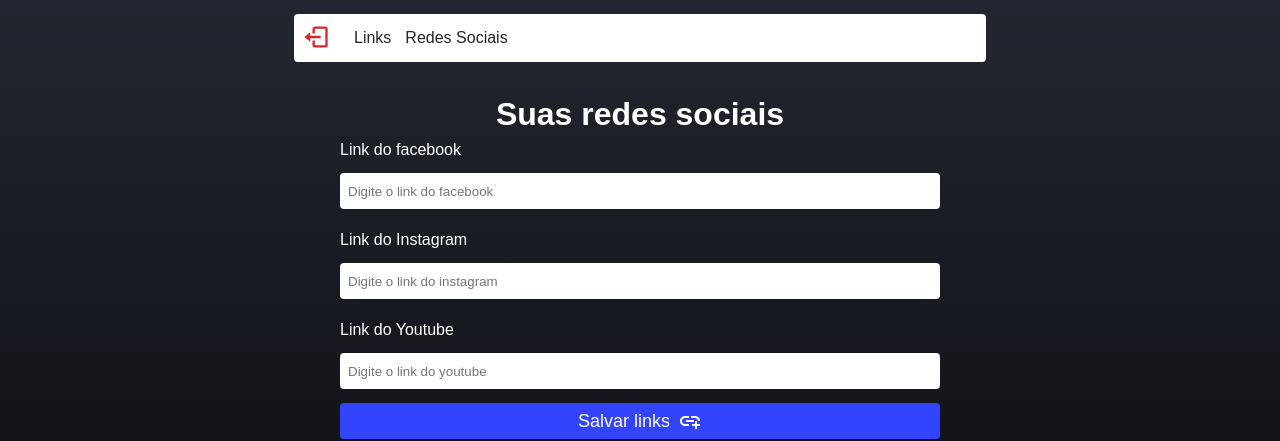
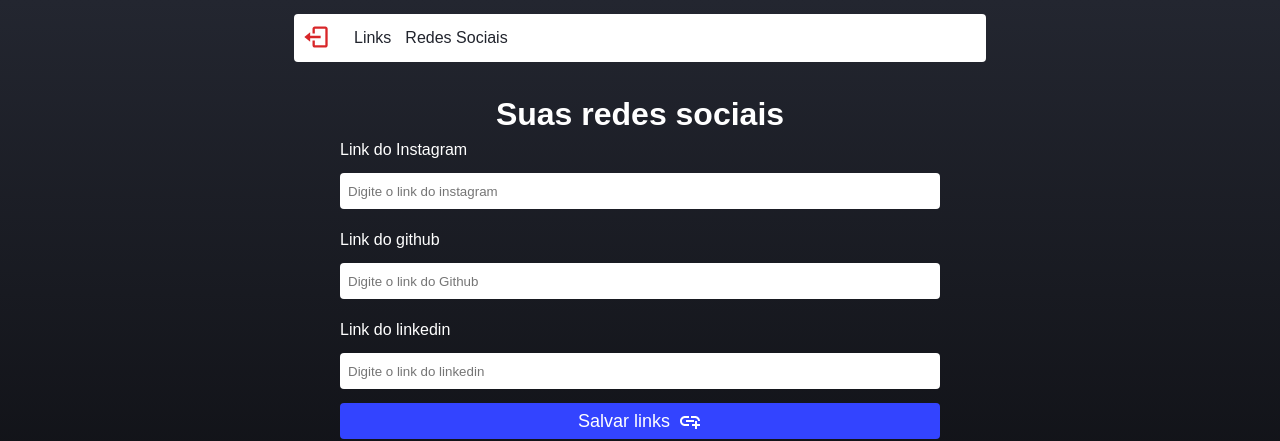
Before and after one commit to Jorisson/devlink, a React (Create React App) app: page /admin/social in a window 1280 px wide. Shown: the top 441 px of the page. Built offline with nearby package versions, Linux system fonts and the light colour scheme; no server answers; the database is empty; sample sign-in values are in the browser's storage.

Commit message:
Ajustes nas redes sociais

```diff
--- a/public/index.html
+++ b/public/index.html
@@ -10,34 +10,11 @@
       content="Web site created using create-react-app"
     />
     <link rel="apple-touch-icon" href="%PUBLIC_URL%/logo192.png" />
-    <!--
-      manifest.json provides metadata used when your web app is installed on a
-      user's mobile device or desktop. See https://developers.google.com/web/fundamentals/web-app-manifest/
-    -->
-    <link rel="manifest" href="%PUBLIC_URL%/manifest.json" />
-    <!--
-      Notice the use of %PUBLIC_URL% in the tags above.
-      It will be replaced with the URL of the `public` folder during the build.
-      Only files inside the `public` folder can be referenced from the HTML.
-
-      Unlike "/favicon.ico" or "favicon.ico", "%PUBLIC_URL%/favicon.ico" will
-      work correctly both with client-side routing and a non-root public URL.
-      Learn how to configure a non-root public URL by running `npm run build`.
-    -->
-    <title>Sujeito Programador - Meus links</title>
+     <link rel="manifest" href="%PUBLIC_URL%/manifest.json" />
+    <title>Jorisson Yagami - Cartão de Visita</title>
   </head>
   <body>
     <noscript>You need to enable JavaScript to run this app.</noscript>
     <div id="root"></div>
-    <!--
-      This HTML file is a template.
-      If you open it directly in the browser, you will see an empty page.
-
-      You can add webfonts, meta tags, or analytics to this file.
-      The build step will place the bundled scripts into the <body> tag.
-
-      To begin the development, run `npm start` or `yarn start`.
-      To create a production bundle, use `npm run build` or `yarn build`.
-    -->
   </body>
 </html>
--- a/src/pages/Home/index.js
+++ b/src/pages/Home/index.js
@@ -1,6 +1,6 @@
 import { Social } from '../../components/Social'
 import './home.css'
-import {FaInstagram, FaGithub, FaYoutube} from 'react-icons/fa'
+import {FaInstagram, FaGithub, FaLinkedin} from 'react-icons/fa'
 import {useState, useEffect} from 'react'
 import {db} from '../../services/fireBaseConection'
 import{
@@ -44,9 +44,9 @@ export default function Home (){
     .then((snapshot)=>{
       if(snapshot.data() !== undefined){
         setSocialLinks({
-          facebook: snapshot.data().facebook,
           instagram: snapshot.data().instagram,
-          youtube: snapshot.data().youtube
+          github: snapshot.data().github,
+          linkedin: snapshot.data().linkedin
         })
       }
     })
@@ -68,14 +68,14 @@ export default function Home (){
         ))}
         {links.length !== 0 && Object.keys(socialLinks).length > 0 && (
           <footer>
-            <Social url={socialLinks?.facebook}>
+            <Social url={socialLinks?.instagram}>
               <FaInstagram size={35} color="#fff" />
             </Social>
-            <Social url={socialLinks?.instagram}>
+            <Social url={socialLinks?.github}>
               <FaGithub size={35} color="#fff" />
             </Social>
-            <Social url={socialLinks?.youtube}>
-              <FaYoutube size={35} color="#fff" />
+            <Social url={socialLinks?.linkedin}>
+              <FaLinkedin size={35} color="#fff" />
             </Social>
           </footer>
         )}
--- a/src/pages/Networks/index.js
+++ b/src/pages/Networks/index.js
@@ -12,9 +12,9 @@ import{
 import { toast } from 'react-toastify'
 
 export default function Networks(){
-  const [facebook, setFacebook] = useState("");
   const [instagram, setInstagram] = useState("");
-  const [youtube, setYoutube] = useState("");
+  const [github, setGithub] = useState("");
+  const [linkedin, setLinkedin] = useState("");
 
   useEffect(()=>{
     async function loadLinks(){
@@ -22,9 +22,9 @@ export default function Networks(){
       getDoc(docRef)
       .then((snapshot)=>{
         if(snapshot.data() !== undefined){
-          setFacebook(snapshot.data().facebook)
           setInstagram(snapshot.data().instagram)
-          setYoutube(snapshot.data().youtube)
+          setGithub(snapshot.data().github)
+          setLinkedin(snapshot.data().linkedin)
         }
       })
     }
@@ -36,9 +36,9 @@ export default function Networks(){
     e.preventDefault();
 
     setDoc(doc(db, "Social", "link"), {
-      facebook: facebook,
       instagram: instagram,
-      youtube: youtube,
+      github: github,
+      linkedin: linkedin,
       dateModify: new Date(),
     })
     .then(()=>{
@@ -54,23 +54,23 @@ export default function Networks(){
       <Header />
       <h1 className='title-social'>Suas redes sociais</h1>
       <form className='form' onSubmit={handleSave}>
-        <label className='label'>Link do facebook</label>
-        <Input
-          placeholder='Digite o link do facebook'
-          value={facebook}
-          onChange={(e) => setFacebook(e.target.value)}
-         />
         <label className='label'>Link do Instagram</label>
         <Input
           placeholder='Digite o link do instagram'
           value={instagram}
           onChange={(e) => setInstagram(e.target.value)}
          />
-        <label className='label'>Link do Youtube</label>
+        <label className='label'>Link do github</label>
         <Input
-          placeholder='Digite o link do youtube'
-          value={youtube}
-          onChange={(e) => setYoutube(e.target.value)}
+          placeholder='Digite o link do Github'
+          value={github}
+          onChange={(e) => setGithub(e.target.value)}
+         />
+        <label className='label'>Link do linkedin</label>
+        <Input
+          placeholder='Digite o link do linkedin'
+          value={linkedin}
+          onChange={(e) => setLinkedin(e.target.value)}
          />
          <button type='submit' className='btn-register'>
           Salvar links <MdAddLink size={24} color='#fff' />
```
